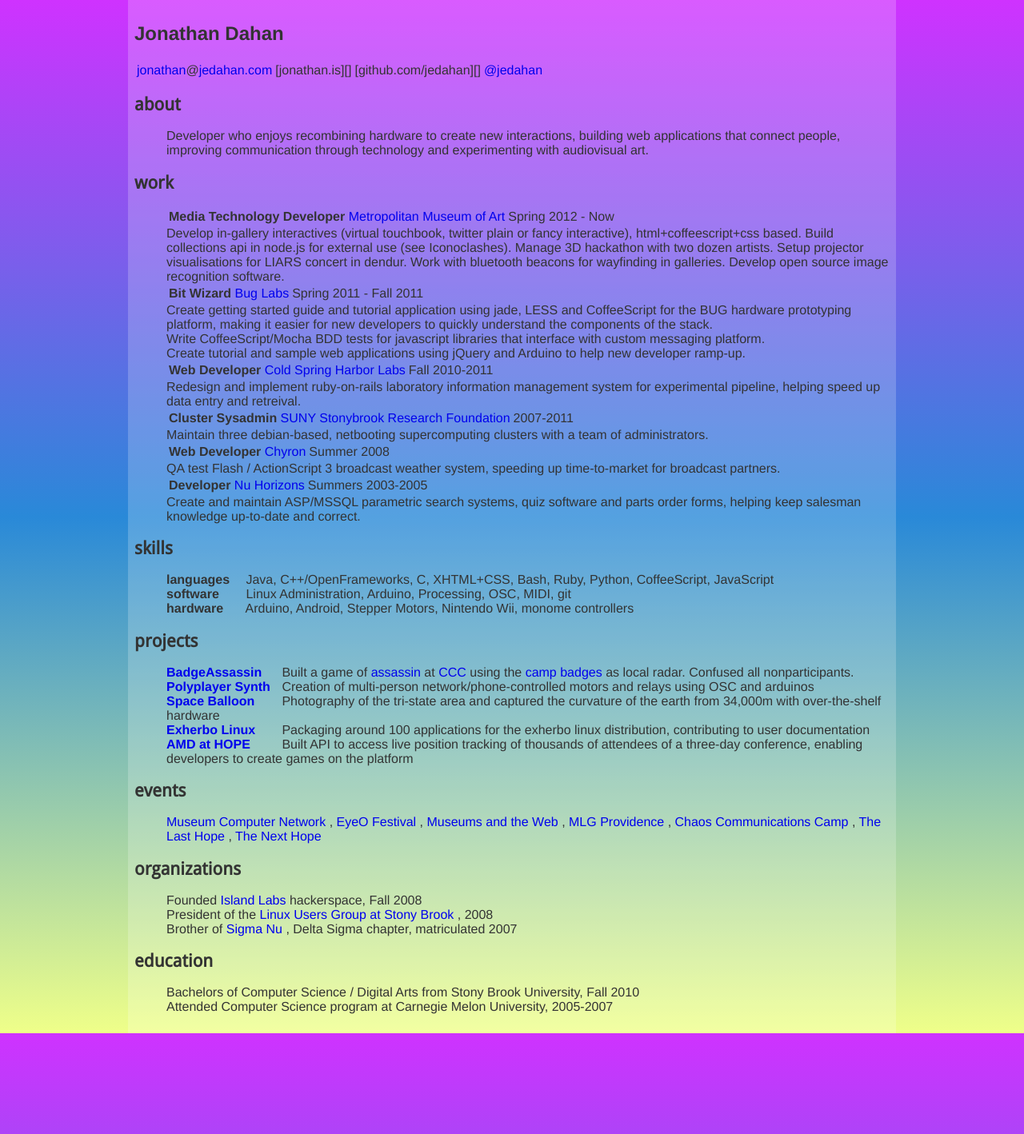
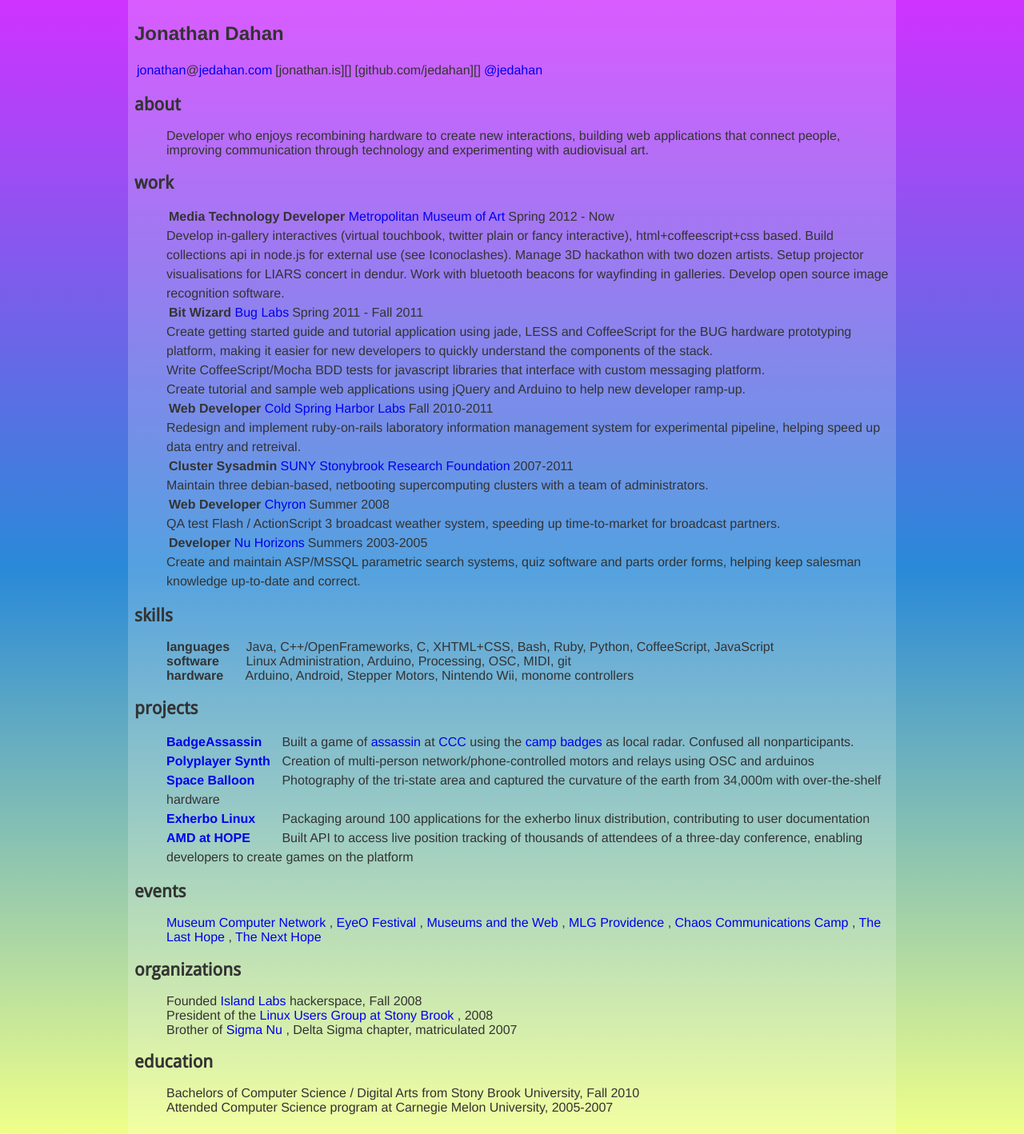
Before and after one commit to jedahan/jedahan.github.com, a Jekyll site: the page built from resume/index.md, in a window 1280 px wide. Shown: the whole page at 80% size. Built offline with Jekyll 4.4.1, drawn with Linux system fonts in a browser that asks for light colours; Markdown is read by kramdown in place of the engine named in the settings.

Commit message:
more space

```diff
--- a/css/screen.css
+++ b/css/screen.css
@@ -102,3 +102,7 @@
   background-color: rgba(255, 255, 255, 0.2);
   padding: 8px;
 }
+
+body p {
+  line-height: 1.5em;
+}
```
